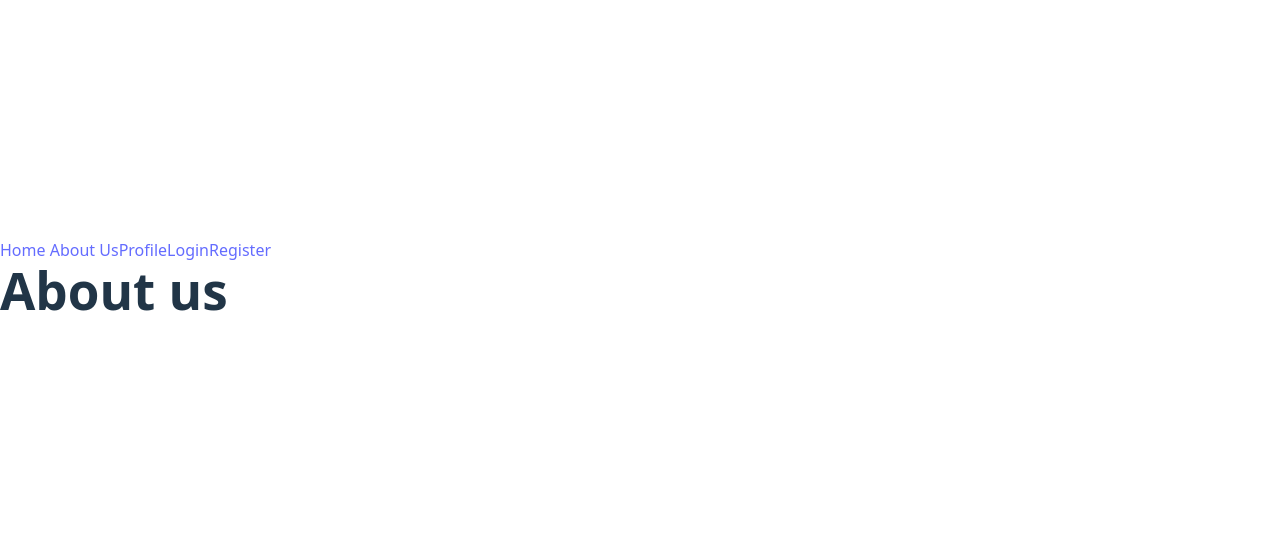
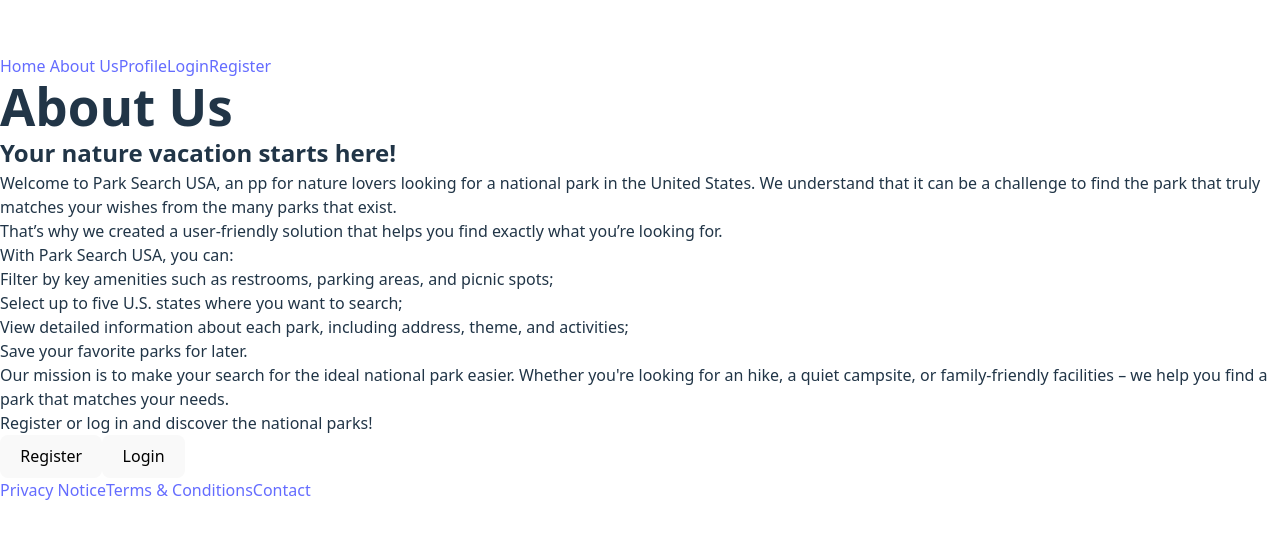
Before and after one commit to Trun97/parksearch, a React (Vite) app: page /aboutus in a window 1280 px wide. Shown: the part 122-660 px from the top of the page. Built offline with nearby package versions, Linux system fonts and the light colour scheme.

Commit message:
added footer component including routing, text amongst others in home and aboutUs

```diff
--- a/src/App.jsx
+++ b/src/App.jsx
@@ -13,6 +13,7 @@ import Contact from "./pages/contact/Contact.jsx";
 import TermsConditions from "./pages/terms & conditions/TermsConditions.jsx";
 import PrivacyNotice from "./pages/privacy notice/PrivacyNotice.jsx";
 import ProtectedRoute from "./components/ProtectedRoute/ProtectedRoute.jsx";
+import Footer from "./components/Footer/Footer.jsx";
 
 
 function App() {
@@ -20,6 +21,7 @@ function App() {
     return (
         <>
             <NavBar/>
+            <main>
             <Routes>
                 <Route path="/" element={<Home/>}/>
                 <Route path="/aboutus" element={<AboutUs/>}/>
@@ -60,6 +62,8 @@ function App() {
                 <Route path="/terms" element={<TermsConditions/>}/>
                 <Route path="/privacy" element={<PrivacyNotice/>}/>
             </Routes>
+            </main>
+            <Footer/>
         </>
     )
 }
--- /dev/null
+++ b/src/components/Footer/Footer.jsx
@@ -0,0 +1,16 @@
+import "./Footer.css";
+import { Link } from "react-router-dom";
+
+function Footer() {
+    return (
+        <footer>
+            <div>
+                <Link to="/privacy">Privacy Notice</Link>
+                <Link to="/terms">Terms & Conditions</Link>
+                <Link to="/contact">Contact</Link>
+            </div>
+        </footer>
+    );
+}
+
+export default Footer;
--- a/src/pages/about us/AboutUs.jsx
+++ b/src/pages/about us/AboutUs.jsx
@@ -1,6 +1,62 @@
 import './AboutUs.css'
+import Button from "../../components/Button/Button.jsx";
+import {useNavigate} from "react-router-dom";
+import {useContext} from "react";
+import {AuthContext} from "../../context/AuthContext/AuthContext.jsx";
 
 function AboutUs() {
-    return <h1>About us</h1>;
+    const navigate = useNavigate();
+    const { user } = useContext(AuthContext);
+
+    return (
+        <>
+            <h1>About Us</h1>
+
+            <section>
+                <h2>Your nature vacation starts here!</h2>
+                <p>
+                    Welcome to Park Search USA, an pp for nature lovers looking for a national park in
+                    the United States.
+                    We understand that it can be a challenge to find the park that truly matches your wishes from the
+                    many parks that exist.
+                </p>
+                <p>
+                    That’s why we created a  user-friendly solution that helps you find exactly what you’re
+                    looking for.
+                </p>
+                <p>With Park Search USA, you can:</p>
+                <ul>
+                    <li>Filter by key amenities such as restrooms, parking areas, and picnic spots;</li>
+                    <li>Select up to five U.S. states where you want to search;</li>
+                    <li>View detailed information about each park, including address, theme, and activities;</li>
+                    <li>Save your favorite parks for later.</li>
+                </ul>
+                <p>
+                    Our mission is to make your search for the ideal national park easier.
+                    Whether you're looking for an hike, a quiet campsite, or family-friendly facilities – we
+                    help you find a park that matches your needs.
+                </p>
+                <p>
+                    Register or log in and discover the national parks!
+                </p>
+            </section>
+
+            {user ? (
+                <Button type="button" onClick={() => navigate("/parksearch")}>
+                    Search Park
+                </Button>
+            ) : (
+                <div>
+                    <Button type="button" onClick={() => navigate("/register")}>
+                        Register
+                    </Button>
+                    <Button type="button" onClick={() => navigate("/login")}>
+                        Login
+                    </Button>
+                </div>
+            )}
+        </>
+    );
 }
+
 export default AboutUs;
--- a/src/pages/contact/Contact.jsx
+++ b/src/pages/contact/Contact.jsx
@@ -1,7 +1,15 @@
 import './Contact.css'
 
-function Contact(){
-    return <h1>Contact</h1>;
+function Contact() {
+    return (
+        <div>
+            <h1>Contact</h1>
+            <p>
+                Do you have any questions or feedback? Feel free to send us a message.
+            </p>
+            <p>Email: info@parksearch-usa.com</p>
+        </div>
+    );
 }
 
 export default Contact;
--- a/src/pages/home/Home.jsx
+++ b/src/pages/home/Home.jsx
@@ -1,15 +1,56 @@
-import './Home.css'
-import { useNavigate} from "react-router-dom";
+import './Home.css';
+import { useNavigate } from "react-router-dom";
+import { useContext } from "react";
+import { AuthContext } from "../../context/AuthContext/AuthContext.jsx";
 import Button from "../../components/Button/Button.jsx";
 
 function Home() {
     const navigate = useNavigate();
+    const { user } = useContext(AuthContext);
+
     return (
         <>
-        <h1>Home</h1>
-            <Button type="button" onClick={() => navigate("/parksearch")}>
-                Search Park
-            </Button>
+            <h1>Home</h1>
+            <section>
+                <h2>Discover the perfect National Park to visit!</h2>
+                <p>
+                    The United States is home to some of the most beautiful national parks in the world. From
+                    mountainess landscapes to forests and deserts, there is always a park that matches
+                    your needs!
+                </p>
+                <p>
+                    With so many options available, it can be difficult to decide which park best suits your
+                    needs. That's what this application is for!
+                </p>
+                <p>Our user-friendly search function allows you to easily filter by amenities such as:</p>
+                <ul>
+                    <li>Parking facilities</li>
+                    <li>Restrooms and sanitary facilities</li>
+                    <li>Fire pits and picnic areas</li>
+                    <li>Visitor centers with special accommodations</li>
+                </ul>
+                <p>
+                    Select up to five U.S. states and discover the national parks that match your needs!
+                </p>
+                <p>
+                    Create an account and log in to find your ideal park and save it as a favorite!
+                </p>
+                <p>Register or log in to get started!</p>
+            </section>
+            {user ? (
+                <Button type="button" onClick={() => navigate("/parksearch")}>
+                    Search Park
+                </Button>
+            ) : (
+                <div>
+                    <Button type="button" onClick={() => navigate("/register")}>
+                        Register
+                    </Button>
+                    <Button type="button" onClick={() => navigate("/login")}>
+                        Login
+                    </Button>
+                </div>
+            )}
         </>
     );
 }
--- a/src/pages/privacy notice/PrivacyNotice.jsx
+++ b/src/pages/privacy notice/PrivacyNotice.jsx
@@ -1,7 +1,17 @@
 import './PrivacyNotice.css'
 
-function PrivacyNotice(){
-    return <h1>Privacy Notice</h1>;
+function PrivacyNotice() {
+    return (
+        <div>
+            <h1>Privacy Notice</h1>
+            <p>
+                We respect your privacy. This application only stores necessary information such as your username and email address to offer you a personalized experience.
+            </p>
+            <p>
+                We do not share your data with third parties. Your information is securely stored in your browser using local storage.
+            </p>
+        </div>
+    );
 }
 
 export default PrivacyNotice;
--- a/src/pages/terms & conditions/TermsConditions.jsx
+++ b/src/pages/terms & conditions/TermsConditions.jsx
@@ -1,7 +1,17 @@
 import './TermsConditions.css'
 
-function TermsConditions(){
-    return <h1>Terms & Conditions</h1>
+function TermsConditions() {
+    return (
+        <div>
+            <h1>Terms & Conditions</h1>
+            <p>
+                By using this app, you agree to use it responsibly and for personal use only.
+            </p>
+            <p>
+                We are not responsible for the accuracy of data provided by external APIs. Usage of this app is at your own risk.
+            </p>
+        </div>
+    );
 }
 
 export default TermsConditions;
```
Also changed, not shown: src/components/Footer/Footer.css (added).
